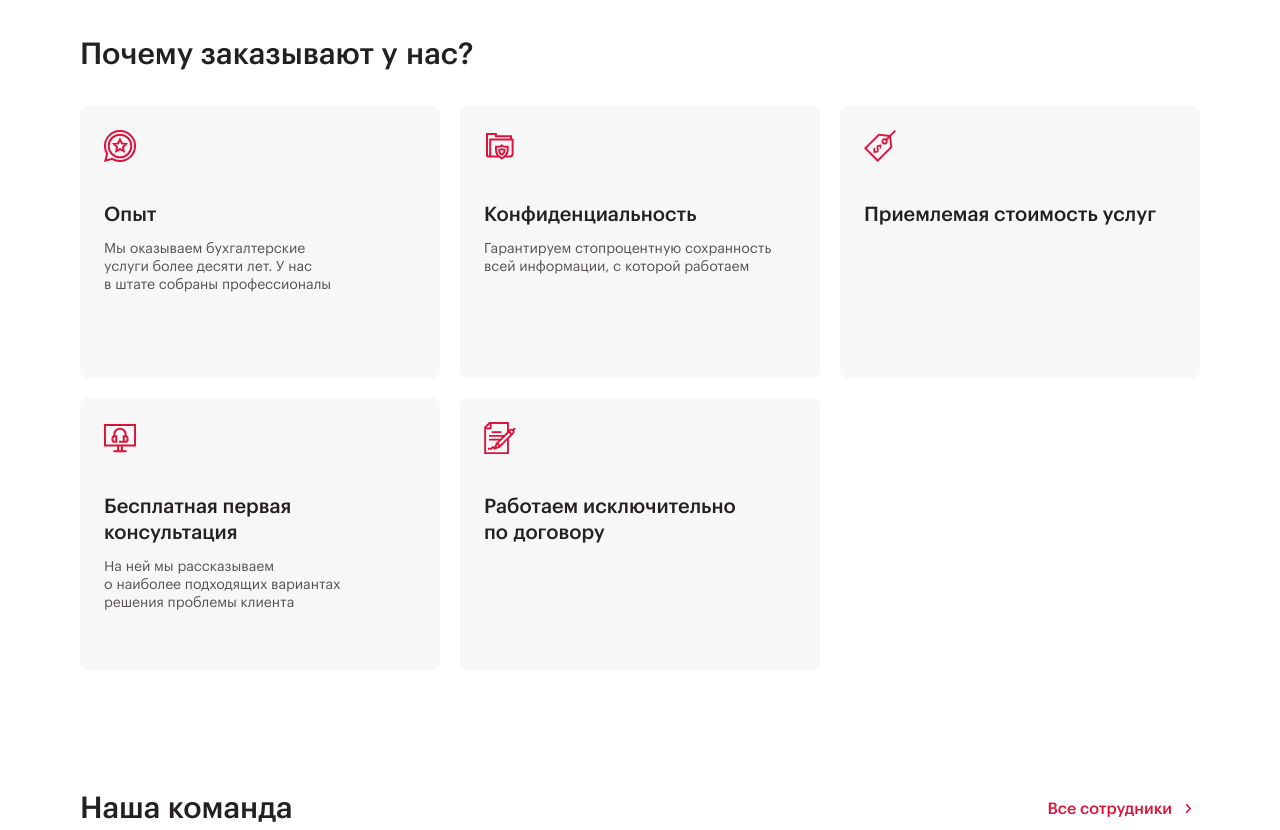
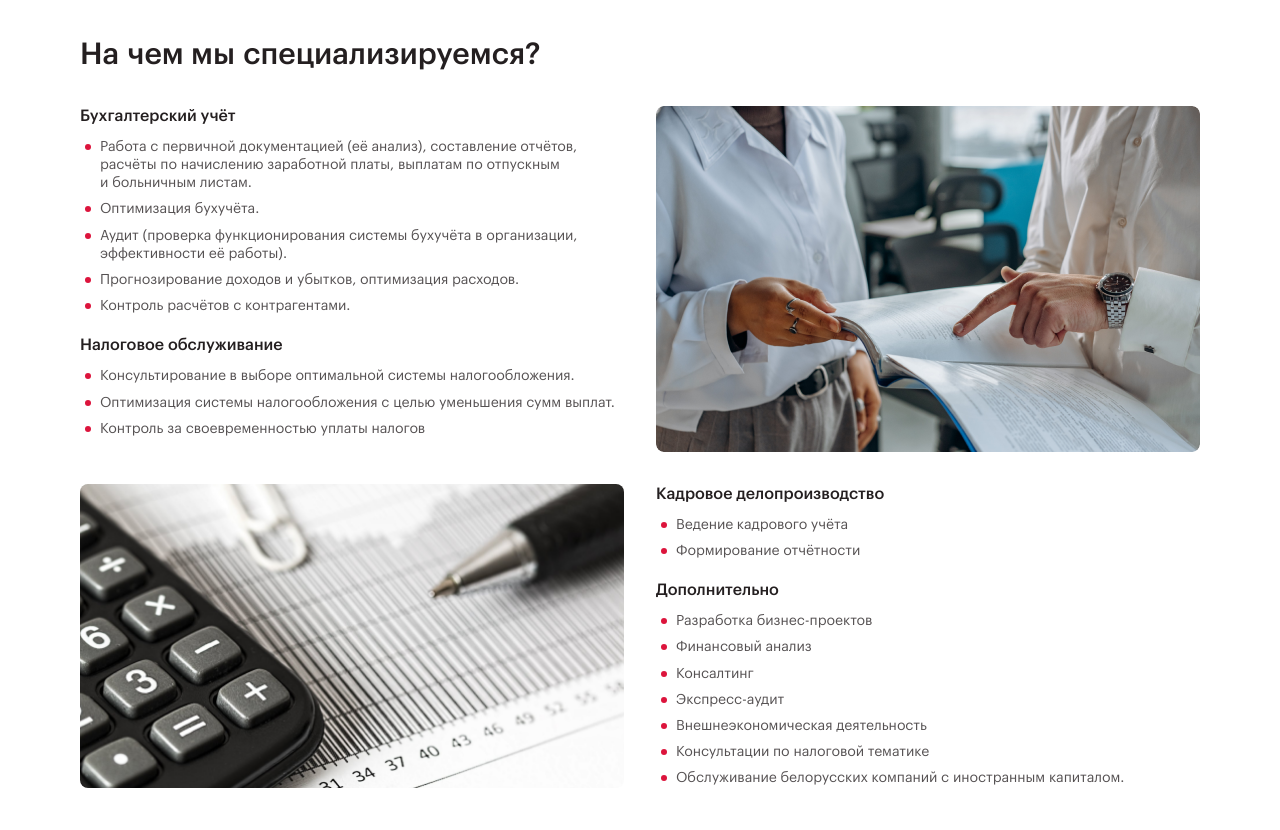
Before and after one commit to DiMoNiO04/otchet-by, a website: page app/services.html in a window 1280 px wide. Shown: the part 2220-3050 px from the top of the page. Drawn offline with nearby package versions, Linux system fonts and the light colour scheme.

Commit message:
feat: add specialize section

```diff
--- a/app/services.html
+++ b/app/services.html
@@ -760,7 +760,70 @@
   </div>
 </section>
 
-  <section class="order-us section">
+  <section class="specialize section">
+  <div class="container">
+    <div class="specialize__container">
+      <h2 class="h2">На чем мы специализируемся?</h2>
+      <div class="specialize__blocks">
+        <div class="specialize__block">
+          <div class="specialize__lists">
+            <div class="specialize__list content">
+              <div class="specialize__tit">Бухгалтерский учёт</div>
+              <ul>
+                <li>
+                  Работа с первичной документацией (её анализ), составление отчётов, расчёты по начислению заработной
+                  платы, выплатам по отпускным и больничным листам.
+                </li>
+                <li>Оптимизация бухучёта.</li>
+                <li>Аудит (проверка функционирования системы бухучёта в организации, эффективности её работы).</li>
+                <li>Прогнозирование доходов и убытков, оптимизация расходов.</li>
+                <li>Контроль расчётов с контрагентами.</li>
+              </ul>
+            </div>
+            <div class="specialize__list content">
+              <div class="specialize__tit">Налоговое обслуживание</div>
+              <ul>
+                <li>Консультирование в выборе оптимальной системы налогообложения. </li>
+                <li>Оптимизация системы налогообложения с целью уменьшения сумм выплат.</li>
+                <li>Контроль за своевременностью уплаты налогов</li>
+              </ul>
+            </div>
+          </div>
+          <div class="specialize__img">
+            <img src="assets/img/specialize/specialize-1.png" alt="" />
+          </div>
+        </div>
+        <div class="specialize__block">
+          <div class="specialize__img">
+            <img src="assets/img/specialize/specialize-2.png" alt="" />
+          </div>
+          <div class="specialize__lists">
+            <div class="specialize__list content">
+              <div class="specialize__tit">Кадровое делопроизводство</div>
+              <ul>
+                <li>Ведение кадрового учёта</li>
+                <li>Формирование отчётности</li>
+              </ul>
+            </div>
+            <div class="specialize__list content">
+              <div class="specialize__tit">Дополнительно</div>
+              <ul>
+                <li>Разработка бизнес-проектов</li>
+                <li>Финансовый анализ</li>
+                <li>Консалтинг</li>
+                <li>Экспресс-аудит</li>
+                <li>Внешнеэкономическая деятельность</li>
+                <li>Консультации по налоговой тематике</li>
+                <li>Обслуживание белорусских компаний с иностранным капиталом.</li>
+              </ul>
+            </div>
+          </div>
+        </div>
+      </div>
+    </div>
+  </div>
+</section>
+ <section class="order-us section">
   <div class="container">
     <div class="order-us__container">
       <h2 class="h2">Почему заказывают у нас?</h2>
@@ -870,7 +933,8 @@
     </div>
   </div>
 </section>
- <section class="bussines-partners section">
+
+  <section class="bussines-partners section">
   <div class="container">
     <div class="bussines-partners__container">
       <h2 class="h2">Бизнес-партнеры</h2>
@@ -909,8 +973,7 @@
     </div>
   </div>
 </section>
-
-  <section class="reviews section">
+ <section class="reviews section">
   <div class="container">
     <div class="reviews__container">
       <div class="reviews__titles">
@@ -1012,7 +1075,8 @@
     </div>
   </div>
 </section>
- <section class="questions section">
+
+  <section class="questions section">
   <div class="container">
     <div class="questions__container">
       <h2 class="h2">Вопрос-ответ</h2>
@@ -1177,8 +1241,7 @@
     </div>
   </div>
 </section>
-
-  <section class="application section">
+ <section class="application section">
   <div class="container">
     <div class="application__container" style="background-image: url(assets/img/apply/application.png)">
       <div class="application__content">
--- a/src/scss/pages/services/_index.scss
+++ b/src/scss/pages/services/_index.scss
@@ -1,3 +1,4 @@
 @import './order-us';
 @import './cost-maintainance';
 @import './beneficial';
+@import './specialize';
--- /dev/null
+++ b/src/scss/pages/services/_specialize.scss
@@ -0,0 +1,68 @@
+.specialize {
+  &__blocks {
+    @include flexColumn;
+    row-gap: 32px;
+  }
+
+  .h2 {
+    margin-bottom: 0;
+  }
+
+  &__container {
+    @include flexColumn;
+    row-gap: 32px;
+  }
+
+  &__block {
+    @include grid(2);
+    column-gap: 32px;
+  }
+
+  &__tit {
+    @include bold16;
+    margin-bottom: 12px;
+  }
+
+  &__lists {
+    @include flexColumn;
+    row-gap: 20px;
+  }
+
+  &__img {
+    img {
+      border-radius: 8px;
+    }
+  }
+}
+
+@media screen and (max-width: $tablet) {
+  .specialize {
+    &__block {
+      @include grid(1);
+      row-gap: 32px;
+
+      &:last-child {
+        .specialize__img {
+          order: 1;
+        }
+      }
+    }
+
+    &__img {
+      @include sizes(100%, 300px);
+    }
+  }
+}
+
+@media screen and (max-width: $mob) {
+  .specialize {
+    &__container,
+    &__block {
+      row-gap: 24px;
+    }
+
+    &__img {
+      height: 240px;
+    }
+  }
+}
```
Also changed, not shown: src/html/pages/services/main.html (+3 -3 lines), src/html/pages/services/specialize.html (added, +63 -0 lines), app/assets/img/specialize/specialize-1.png (added), app/assets/img/specialize/specialize-1.webp (added), app/assets/img/specialize/specialize-2.png (added), app/assets/img/specialize/specialize-2.webp (added), app/css/main.css, src/assets/img/specialize/specialize-1.png (added), src/assets/img/specialize/specialize-2.png (added).
